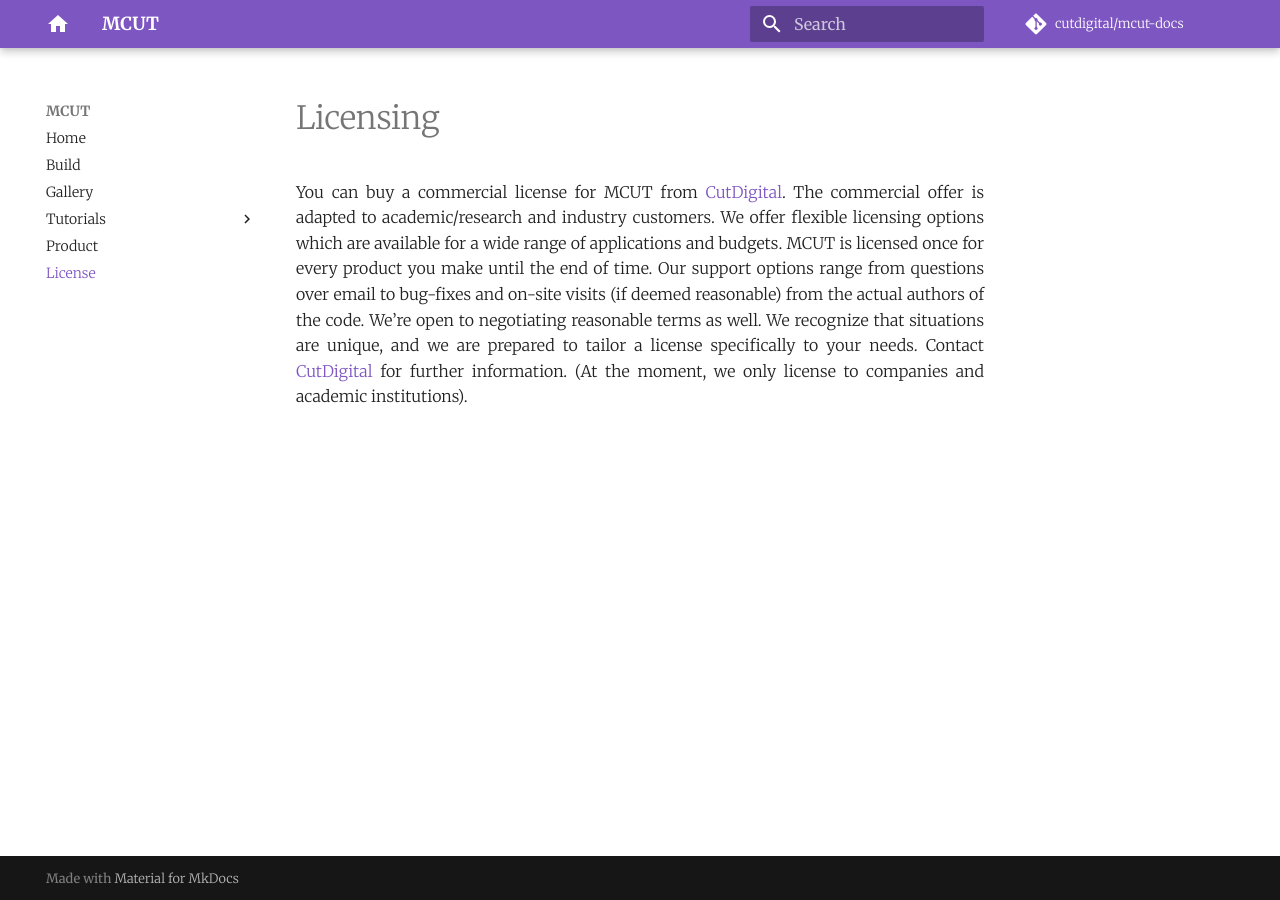
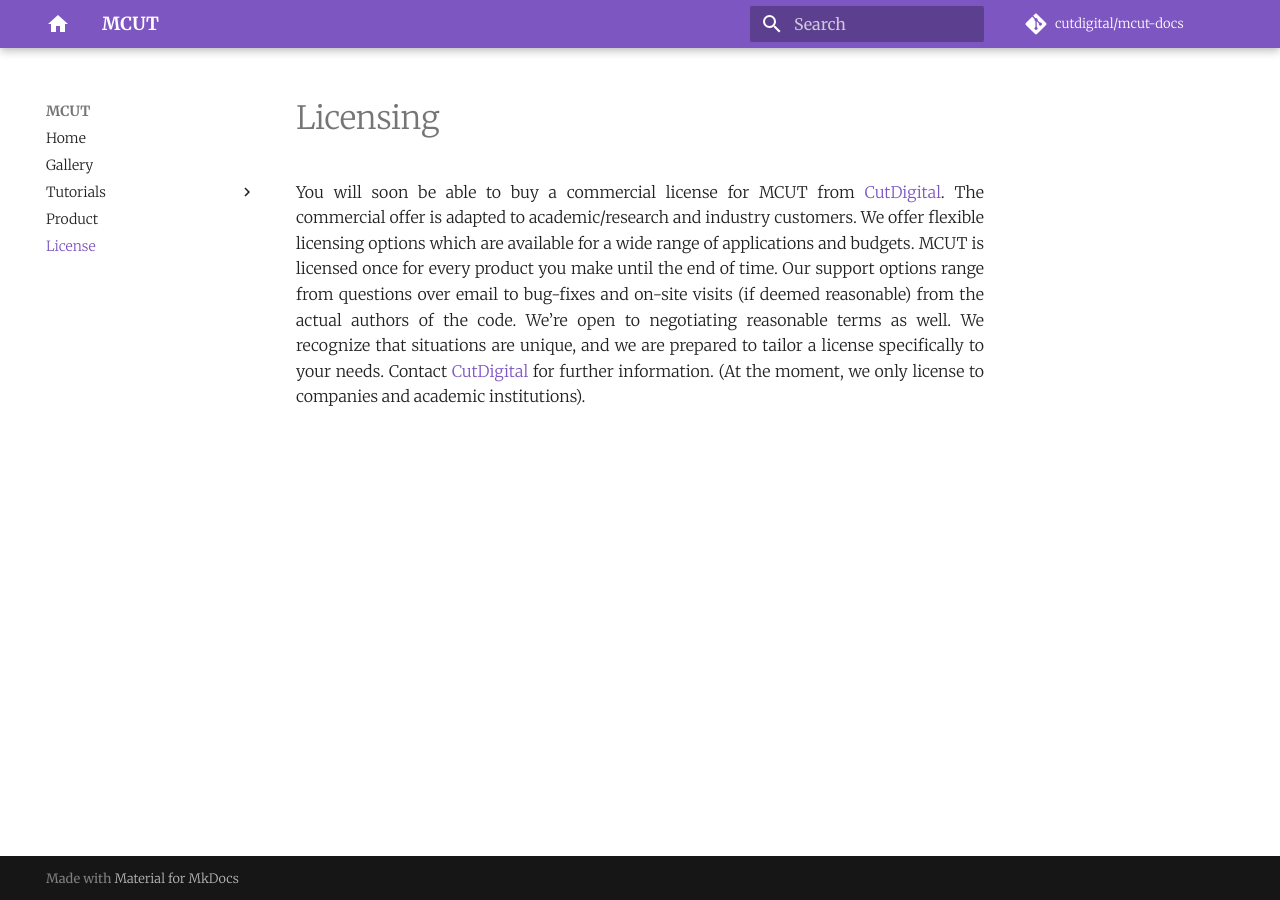
Before and after one commit to cutdigital/mcut.site, an MkDocs documentation site: the page built from docs/license.md, in a window 1280 px wide. Built offline with MkDocs 1.6.1 and Material for MkDocs 9.7.7, drawn with Linux system fonts in a browser that asks for light colours; comment, search, counter and statistics services are not loaded.

Commit message:
disable build page

```diff
--- a/docs/license.md
+++ b/docs/license.md
@@ -1,3 +1,3 @@
 # Licensing
 
-You can buy a commercial license for MCUT from [CutDigital](www.cut-digital.com). The commercial offer is adapted to academic/research and industry customers. We offer flexible licensing options which are available for a wide range of applications and budgets. MCUT is licensed once for every product you make until the end of time. Our support options range from questions over email to bug-fixes and on-site visits (if deemed reasonable) from the actual authors of the code. We’re open to negotiating reasonable terms as well. We recognize that situations are unique, and we are prepared to tailor a license specifically to your needs. Contact [CutDigital](www.cut-digital.com) for further information. (At the moment, we only license to companies and academic institutions).
+You will soon be able to buy a commercial license for MCUT from [CutDigital](https://cut-digital.com/contact/). The commercial offer is adapted to academic/research and industry customers. We offer flexible licensing options which are available for a wide range of applications and budgets. MCUT is licensed once for every product you make until the end of time. Our support options range from questions over email to bug-fixes and on-site visits (if deemed reasonable) from the actual authors of the code. We’re open to negotiating reasonable terms as well. We recognize that situations are unique, and we are prepared to tailor a license specifically to your needs. Contact [CutDigital](https://cut-digital.com/contact/) for further information. (At the moment, we only license to companies and academic institutions).
--- a/mkdocs.yml
+++ b/mkdocs.yml
@@ -41,7 +41,7 @@ repo_url: 'https://github.com/cutdigital/mcut-docs.git'
 
 nav:
   - Home: 'index.md'
-  - Build: 'building.md'
+  #- Build: 'building.md'
   - Gallery: 'gallery.md'
   - Tutorials:
     #- 'Using MCUT' : 'tutorials/using.md'
```
Also changed, not shown: docs/index.md (+1 -0 lines), docs/the-product.md (+8 -3 lines).
